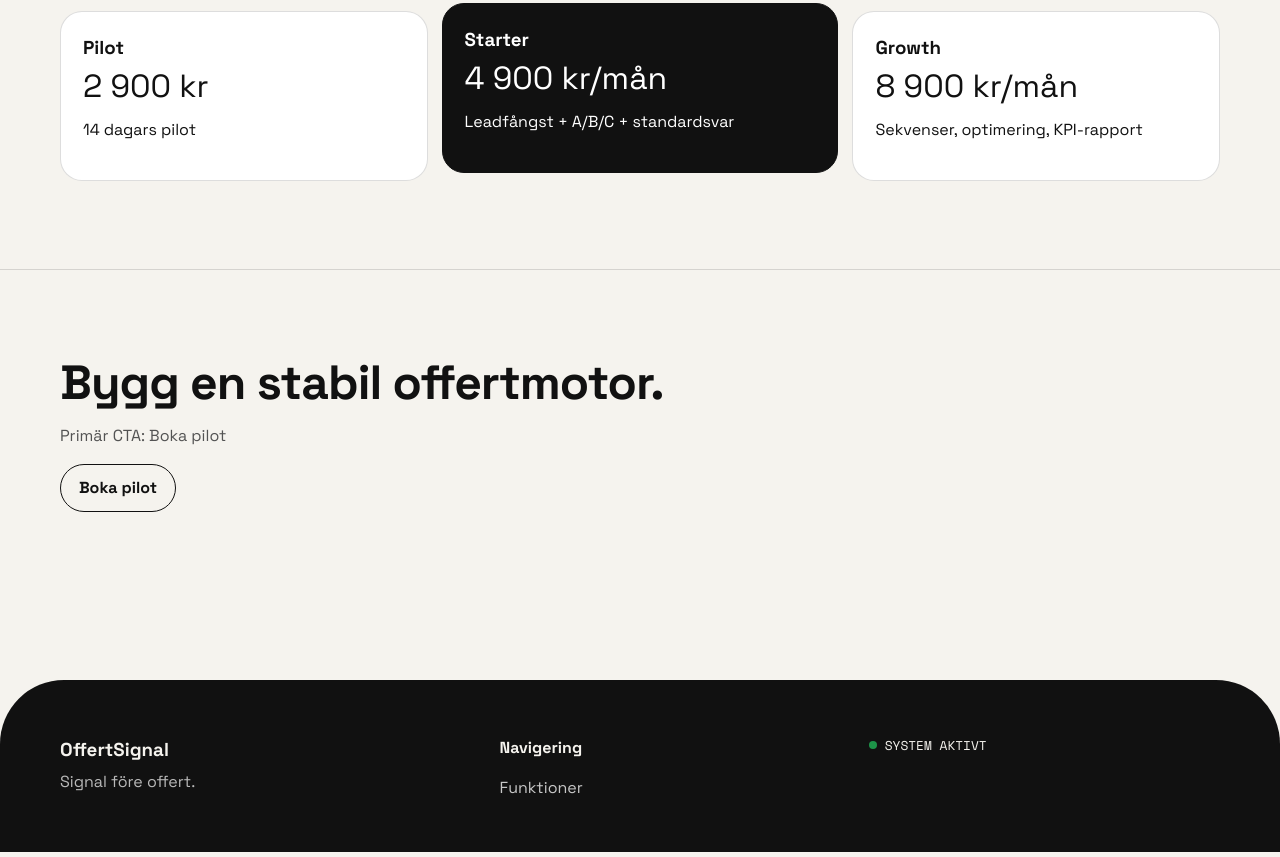
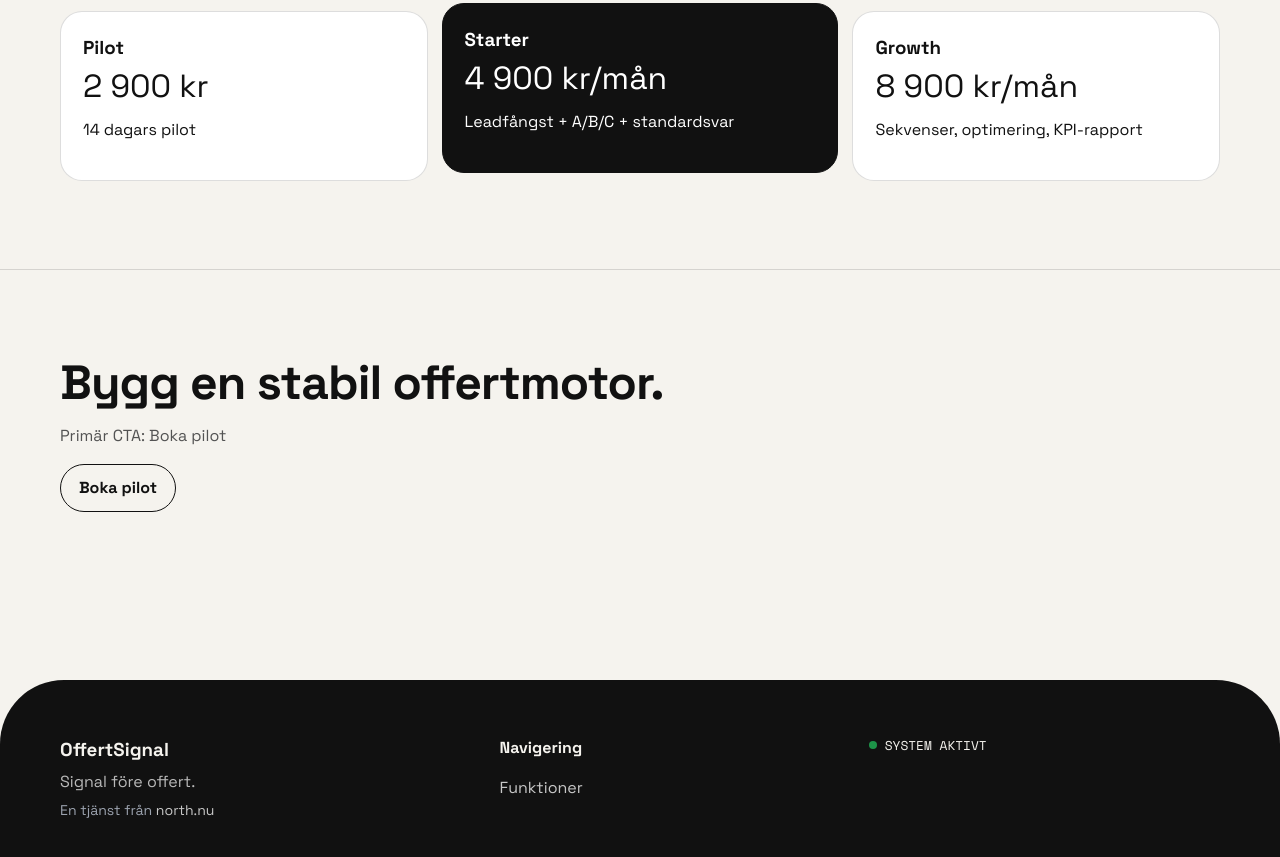
Before and after one commit to bobbygaerd/offertpilot-landing, a plain HTML site: page index.html in a window 1280 px wide. Shown: the part 4922-5779 px from the top of the page. Drawn offline with nearby package versions, Linux system fonts and the light colour scheme; animation ran at ten frames a second.

Commit message:
Add footer attribution: service from north.nu

```diff
--- a/index.html
+++ b/index.html
@@ -263,6 +263,7 @@
       <div>
         <h3 style="margin:0 0 6px">OffertSignal</h3>
         <p style="margin:0;color:#b9b9b9">Signal före offert.</p>
+        <p style="margin:6px 0 0;color:#9ca3af;font-size:.88rem">En tjänst från <a href="https://north.nu" target="_blank" rel="noopener" style="color:#c7c7c7;text-decoration:none">north.nu</a></p>
       </div>
       <div>
         <strong>Navigering</strong>
```
